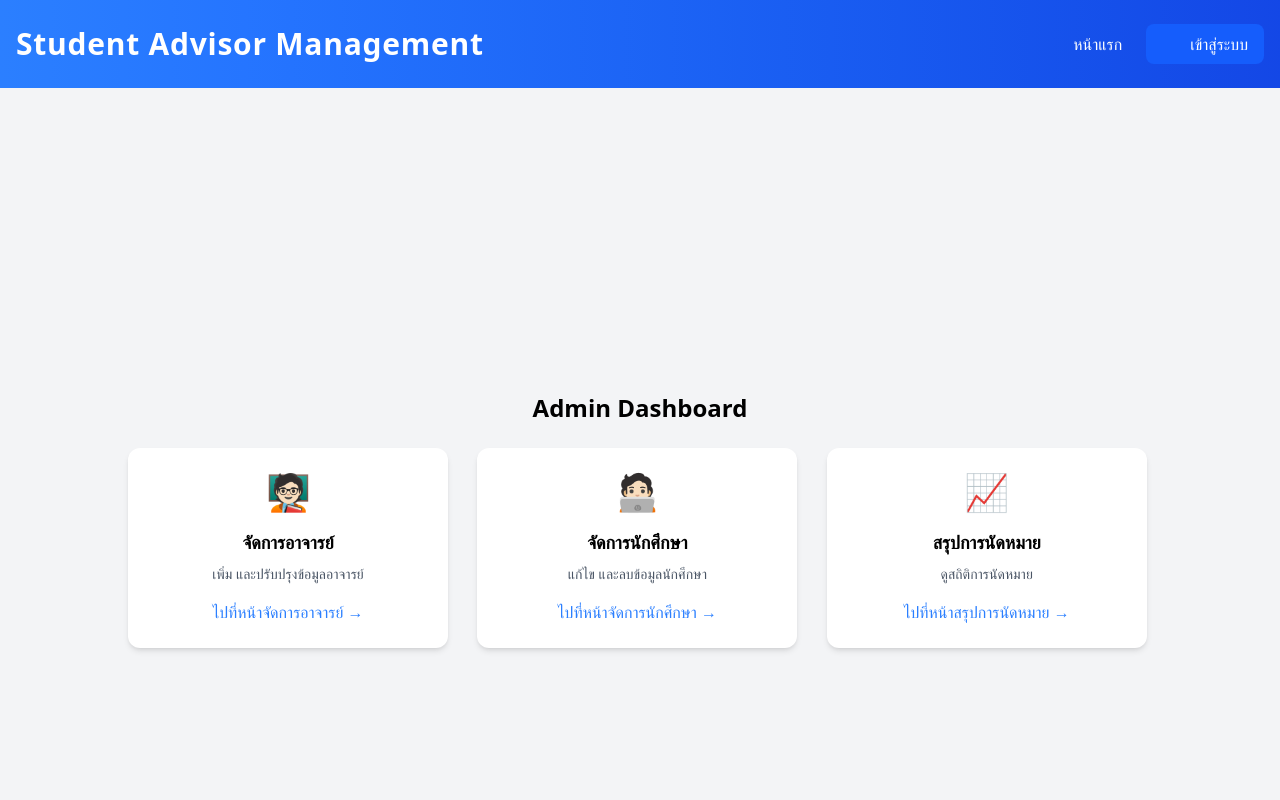
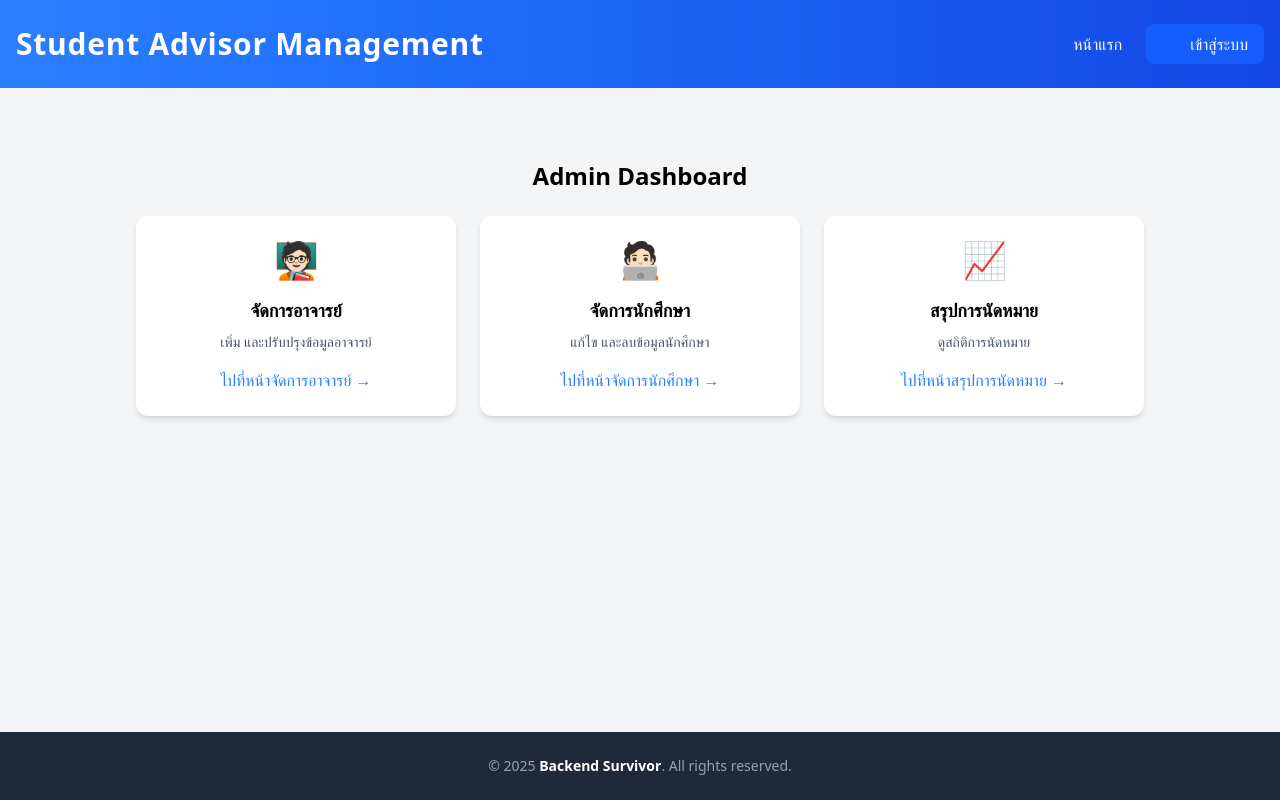
Before and after one commit to gapdapperr/713_BackendSurvivor_web, a Vue app in the folder 713_BackendSurvivor_web/: page /admin in a window 1280 px wide. Shown: the top 800 px of the page. Built offline with nearby package versions, Linux system fonts and the light colour scheme; some icons are missing; the HTML template or start-up script is replaced by a standard one.

Commit message:
AdminDashboard
ปรับตำแหน่งกล่องข้อความ Done

```diff
--- a/713_BackendSurvivor_web/src/views/dashboard-admin/DashboardView.vue
+++ b/713_BackendSurvivor_web/src/views/dashboard-admin/DashboardView.vue
@@ -26,8 +26,7 @@
 </script>
 
 <template>
-  <div class="flex flex-col items-center justify-center min-h-screen bg-gray-100">
-    <div class="container max-w-screen-lg text-center">
+  <div class="flex flex-col items-center mt-10">
     <h1 class="text-2xl font-bold mb-6">Admin Dashboard</h1>
     <div class="grid grid-cols-1 md:grid-cols-3 gap-6">
       <div
@@ -44,5 +43,4 @@
       </div>
     </div>
   </div>
-</div>
 </template>
```
